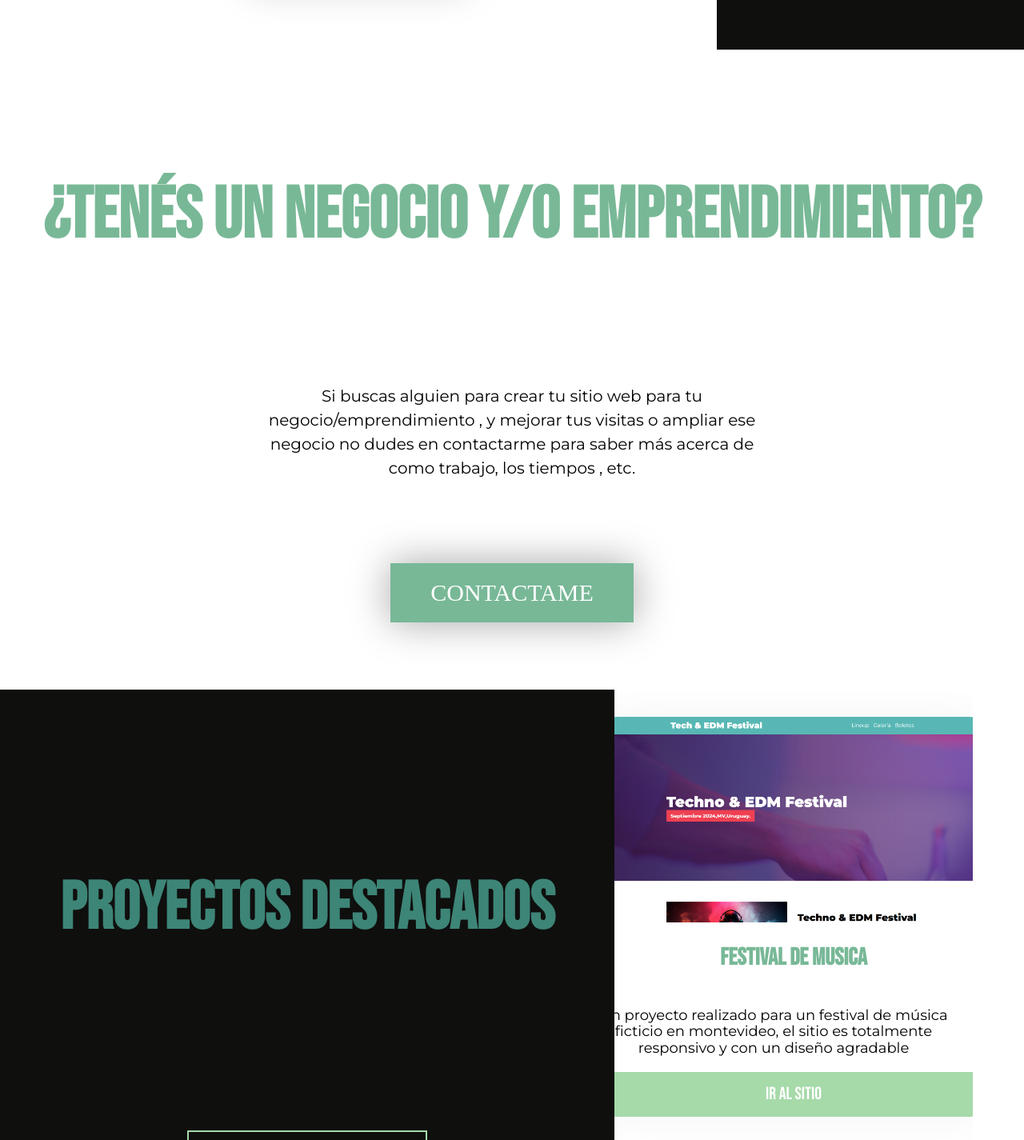
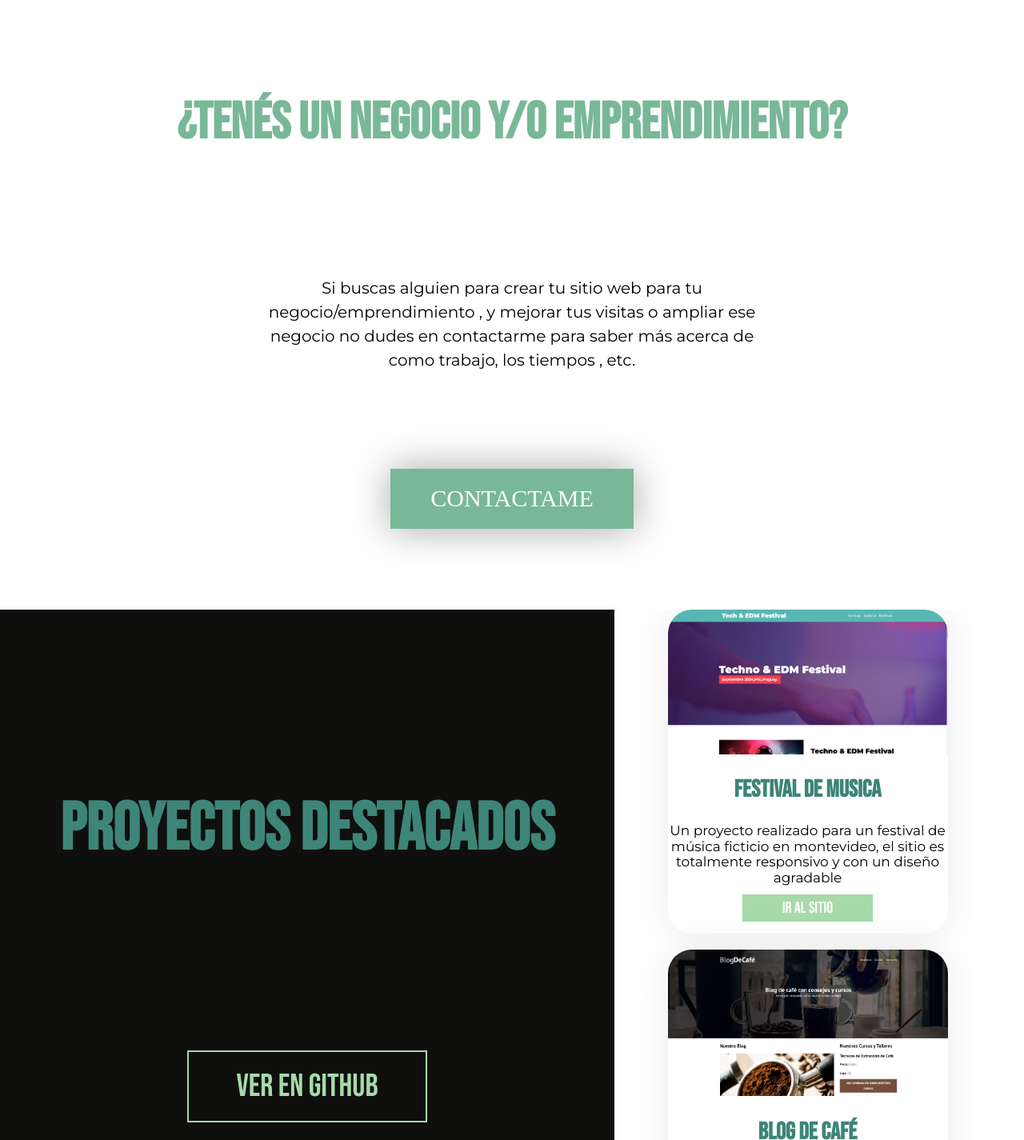
Before and after one commit to hernanaguirre1/myportafolio, a website: page index.html in a window 1280 px wide. Shown: the part 838-2263 px from the top of the page at 80% size. Drawn offline with nearby package versions, Linux system fonts and the light colour scheme.

Commit message:
arreglado el responsive

```diff
--- a/index.html
+++ b/index.html
@@ -101,7 +101,7 @@
                         </aside>
                     </footer>
         </aside>
-        <aside data-aos="fade-up-left" class="mail">
+        <aside data-aos="fade-up-right" class="mail">
             <p>Si buscas a alguien para diseñar y  desarrollar tu sitio web no dudes en contactarme usando el formulario o mis redes sociales.</p>
             <a href="mailto:hernanaguirre3012@gmail.com">hernanaguirre3012@gmail.com</a>
         </aside>
--- a/src/scss/layout/_header.scss
+++ b/src/scss/layout/_header.scss
@@ -4,13 +4,13 @@
 
 .header {
     & {
-        padding-left: 1rem;
-        width: 100%;
+        width: 90%;
         display: flex;
         flex-direction: column;
         justify-content: space-around;
         align-items: center;
-
+        position: fixed;
+        z-index: 999;
     }
     @include m.tablet {
         flex-direction: row;
--- a/src/scss/layout/_promocion.scss
+++ b/src/scss/layout/_promocion.scss
@@ -16,7 +16,7 @@
             text-align:center;
         }
         @include m.tablet {
-            font-size: 7vw;
+            font-size: 5vw;
         }
     }
     p {
--- a/src/scss/layout/_proyectos.scss
+++ b/src/scss/layout/_proyectos.scss
@@ -33,26 +33,23 @@
     }
     .derecha {
       & {
-            box-sizing: border-box;
-            margin: 0;
-            max-width: 90%;
+        width: 100%;
         height: 100%;
         display: flex;
         align-items: center;
-            gap: 30px;
         overflow: hidden;
         overflow-x: scroll;
-            flex-wrap: nowrap;
+        gap: 20px;
+        padding-left: 35px;
+    }
+    &::-webkit-scrollbar {
+        width: 0;
     }
     @include m.desktop {
+        overflow-x: none;
+        overflow-y: scroll;
+        flex-direction: column;
         width: 35%;
-            height: 99%;
-            flex-direction: column;
-            overflow-y: scroll;
-            padding: 30px;
-        }
-        &::-webkit-scrollbar{
-            width: 0;
       }
     }
 }
@@ -111,49 +108,34 @@
 .derecha {
    .proyecto {
     & {
-            min-width: 300px;
-            height: 100%;
-            box-shadow: 0 0 60px rgba(0, 0, 0, 0.048);
+        height: auto;
+        text-align: center;
+        padding-bottom: 20px;
         border-radius: 30px;
-            text-align: center;
-            display: flex;
-            flex-direction: column;
-            justify-content: space-between;
-            transition: all .3s ease-in-out;
-
-        }
-        @include m.tablet {
-            width: 500px;
+        box-shadow: 0 0 50px rgba(0, 0, 0, 0.082);
+        min-width: 350px;
     }
     @include m.desktop {
-            min-width: 80%;
-            min-height: 500px;
-            margin-bottom: 50px;
-        }
-        &:hover {
-                transform: scale(1.05);
+        width: 80%;
     }
     img {
-            border-radius: 30px 30px 0 0;
         width: 100%;
         height: auto;
+        border-radius: 30px 30px 0 0;
     }
     h2 {
-            color: v.$verdeMedio;
+        color: v.$verdeOscuro;
         font-size: 3rem;
     }
     p {
-            width: 90%;
-            font-size: 1.8rem;
+        font-size: 1.7rem;
     }
     .enlace {
-            padding: 15px;
-            font-size: 2.2rem;
-            border-radius: 0 0 30px 30px;
+        padding: 5px 50px;
+        font-size: 2rem;
         font-family: v.$titulo;
         color: v.$blanco;
         background-color: v.$verdeClaro;
-
         &:hover {
             background-color: lighten(v.$verdeClaro, 5%);
         }
```
Also changed, not shown: build/css/app.css, 1 other file. Lines whose indentation alone changed are shown as unchanged.
